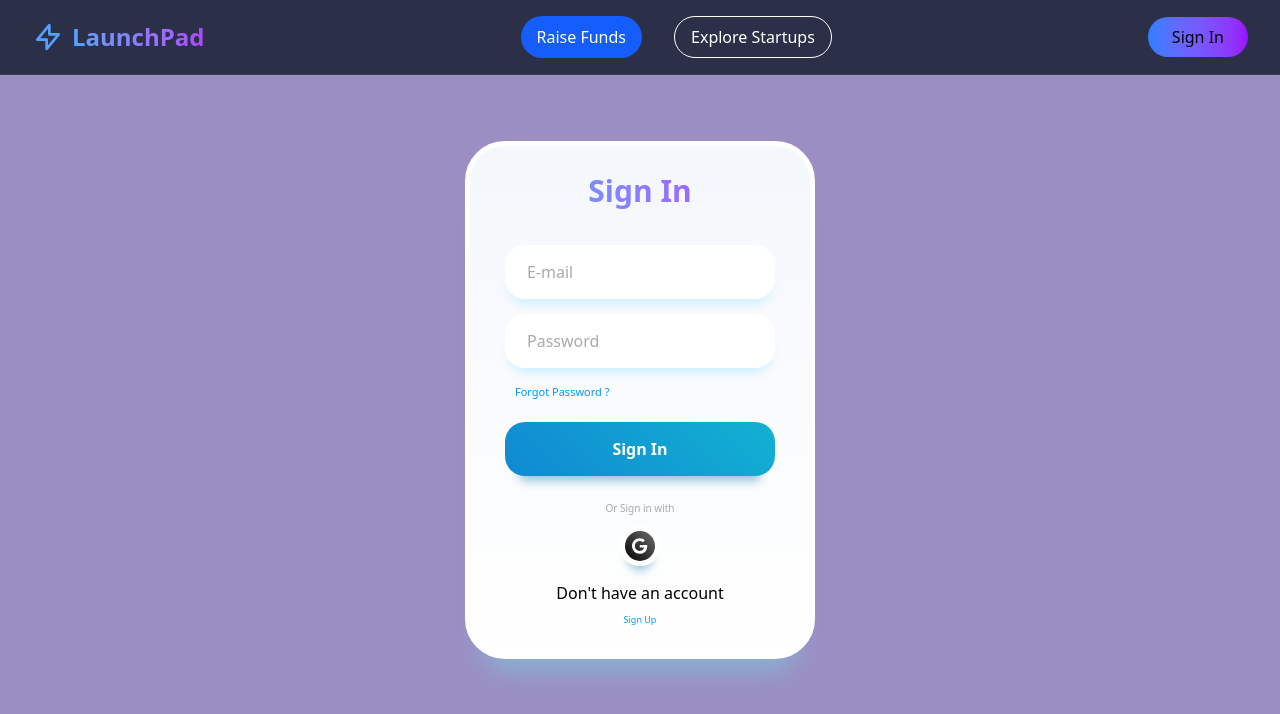
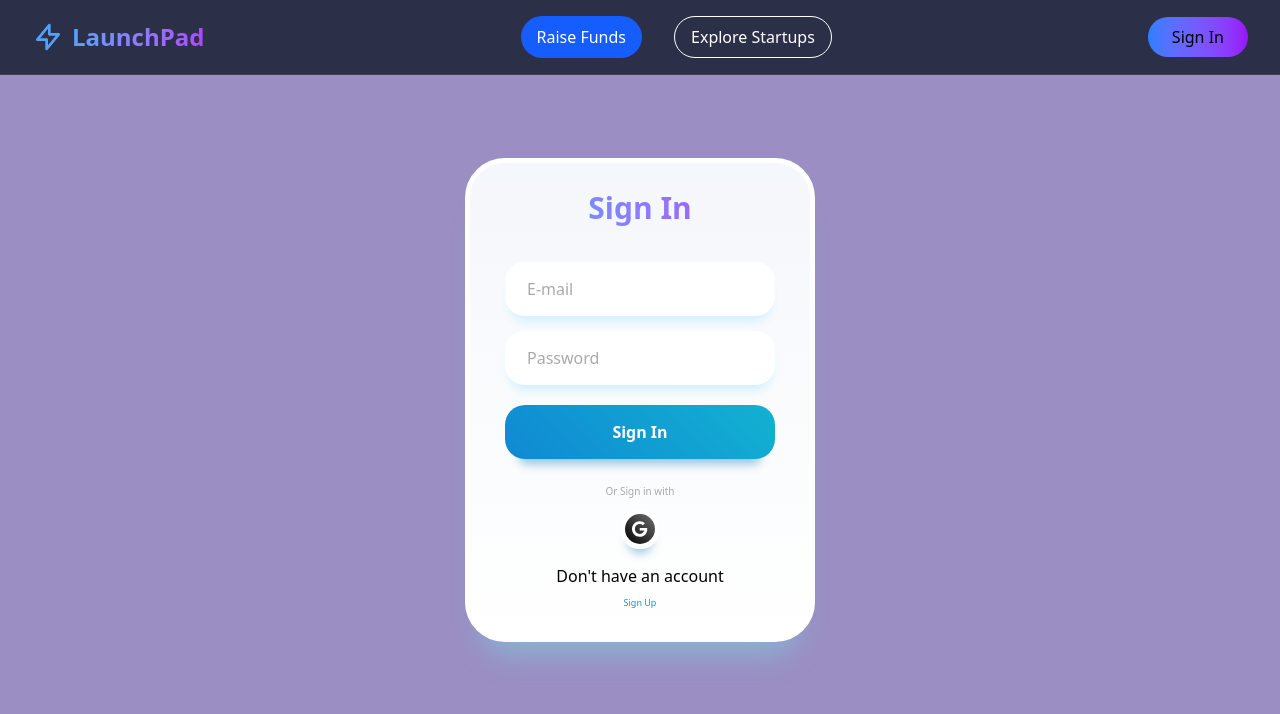
Before and after one commit to pawar-kaustubh/launchpad, a React (Vite) app in the folder client/: page /signin in a window 1280 px wide. Shown: the top 714 px of the page. Built offline with nearby package versions, Linux system fonts and the light colour scheme; no server answers.

Commit message:
fix navigation

```diff
--- a/client/src/components/OAuth.jsx
+++ b/client/src/components/OAuth.jsx
@@ -29,7 +29,8 @@ export default function OAuth() {
       });
       const data = await res.json();
       dispatch(signInSuccess(data));
-      navigate("/login");
+      setTimeout(() => navigate("/usertype"), 100);
+      console.log("working")
     } catch (error) {
       console.log("could not sign in with google", error);
     }
--- a/client/src/pages/SignIn.jsx
+++ b/client/src/pages/SignIn.jsx
@@ -74,9 +74,7 @@ const SignIn = () => {
             required
             onChange={handleChange}
           />
-          <span className="forgot-password">
-            <a href="#">Forgot Password ?</a>
-          </span>
+
           <button
             disabled={loading}
             type="submit"
```
Also changed, not shown: 1 other file (tests, documents, lock files or other folders).
